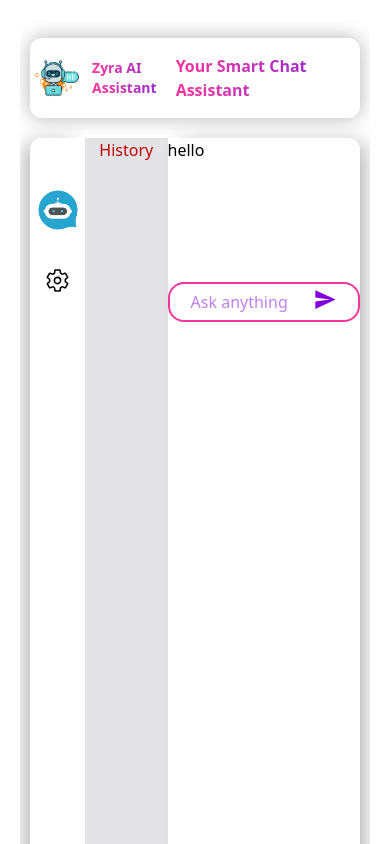
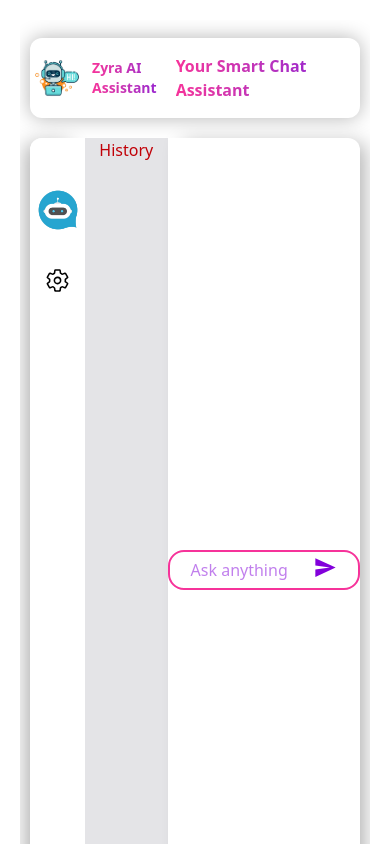
Before and after one commit to SameerHussainSaifi/Zyra-AI-Assist, a React (Vite) app: page / in a window 390 px wide. Shown: the top 844 px of the page. Built offline with nearby package versions, Linux system fonts and the light colour scheme.

Commit message:
arranged  scrolling behaviour of display section  and made responsive

```diff
--- a/src/Components/Display/Display.jsx
+++ b/src/Components/Display/Display.jsx
@@ -12,23 +12,24 @@ function Display() {
   return (
     <>
       <div
-        className={` flex flex-col space-y-30 overflow-y-auto h-screen w-full mb-5 shadow-[10px_0_20px_-5px_rgba(0,0,0,0.3)] rounded-tr-xl rounded-br-xl ${bgTheme} `}
+        className={` space-y-30 w-full h-screen shadow-[10px_0_20px_-5px_rgba(0,0,0,0.3)] rounded-tr-xl rounded-br-xl ${bgTheme} h-screen w-full flex flex-col items-center justify-center`}
       >
-        hello
-        <div>
-          {/* <div className="relative top-70 left-110 max-w-xs bg-blue-500 text-white rounded-xl p-2 my-2 shadow-md w-fit">
-            {query}
-          </div> */}
-          <div className="relative space-y-10   ">
+        <div
+          className={`w-full  overflow-y-auto  mb-10  `}
+        >
           {result.map((item, index) => (
-  <div key={index} className="mb-4">
-    <div className="relative  left-110 max-w-xs bg-blue-500 text-white rounded-xl p-2 my-2 shadow-md w-fit">Q: {item.question}</div>
-    <div className="relative  left-10 max-w-xs bg-green-500 text-white rounded-xl p-2 my-2 shadow-md w-fit">A: {item.answer}</div>
+            <div key={index} className=" mt-10 flex justify-evenly space-x-10 w-full ">
+              <div className="pt-5  max-w-sm bg-gray-600 text-white rounded-tr-xl rounded-br-xl rounded-bl-2xl pl-4 pr-2 py-1   shadow-md w-fit">
+                {item.answer}
+              </div>
+
+              <div className=" relative pt-5 max-w-sm  bg-green-600 text-white rounded-tl-xl rounded-bl-xl rounded-br-2xl pl-2 pr-4 py-1  shadow-md w-fit h-fit bottom-14 mt-10">
+                {item.question}
+              </div>
             </div>
           ))}
            </div>
-        </div>
-        <div className="flex w-full justify-center relative   mb-5">
+          <div className="flex w-full justify-center relative mb-25  mt-20">
             <Search
               query={query}
               setQuery={setQuery}
@@ -36,6 +37,7 @@ function Display() {
               setResult={setResult}
             />
           </div>
+
       </div>
     </>
   );
--- a/src/Components/Display/Search.jsx
+++ b/src/Components/Display/Search.jsx
@@ -41,8 +41,9 @@ function Search({ query, setQuery, result, setResult }) {
         <input
           type="text"
           placeholder="Ask anything "
-          className="outline-none text-center text-purple-700 w-full"
+          className="outline-none text-center text-purple-700 w-full "
           onChange={(event) => setQuery(event.target.value)}
+
         />
       </div>
       <div className="mr-5 text-purple-700">
```
Lines whose indentation alone changed are shown as unchanged.
